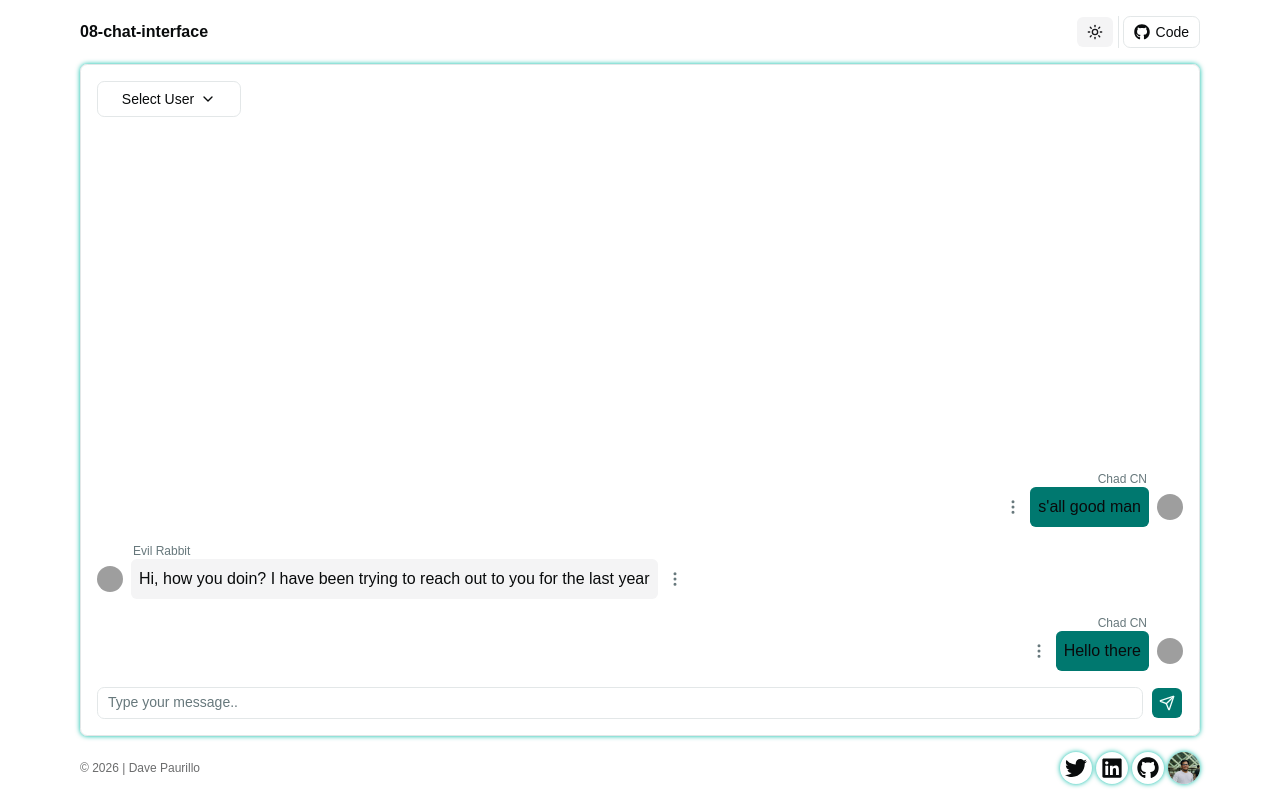
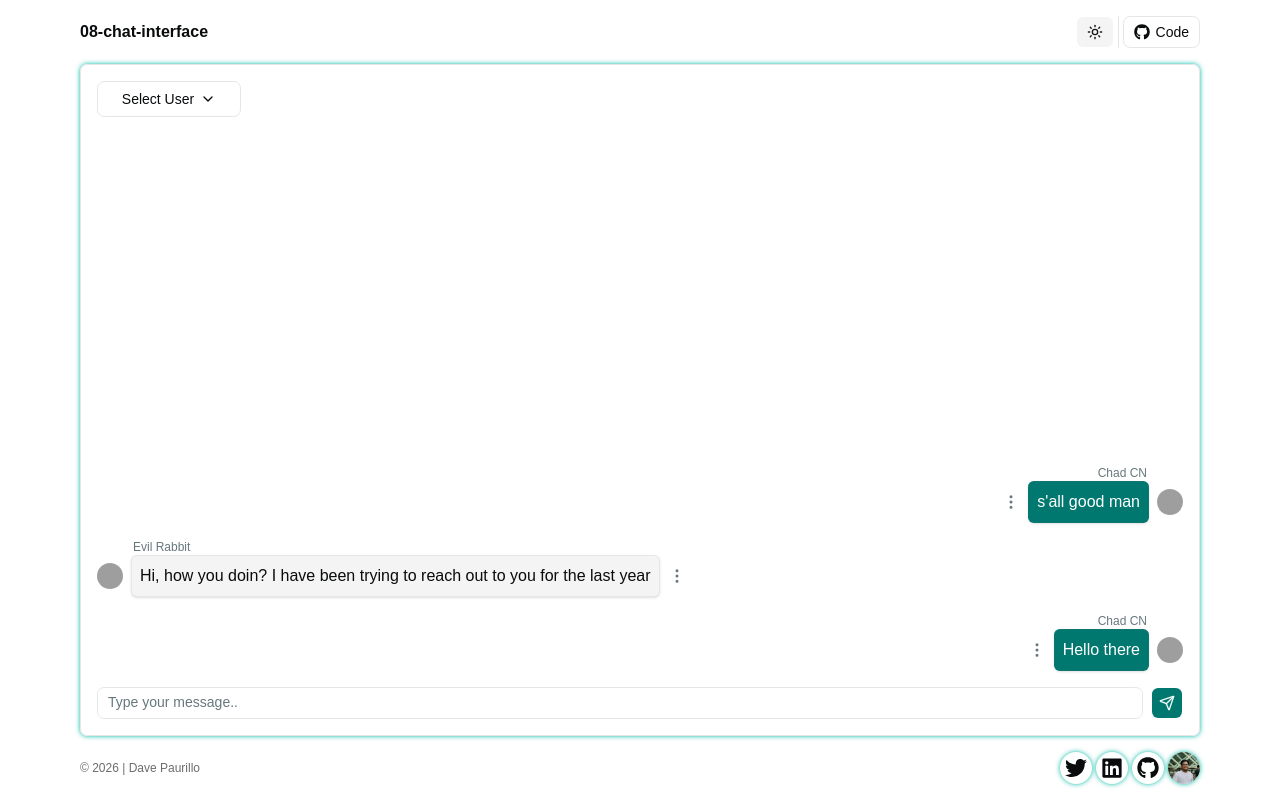
Before and after one commit to davePawww/rws-chat-interface, a React (Vite) app: page / in a window 1280 px wide. Built offline with nearby package versions, Linux system fonts and the light colour scheme; grey boxes are pictures that could not be loaded.

Commit message:
fix: storybook a11y issues

```diff
--- a/src/pages/chat-interface/components/message-list.tsx
+++ b/src/pages/chat-interface/components/message-list.tsx
@@ -79,8 +79,8 @@ function Message({ msg }: MessageProps) {
         <UserAvatar user={msg.user} />
         <p
           className={cn(
-            'bg-secondary max-w-3/5 rounded-md p-2',
-            msg.user.name === 'Chad CN' ? 'bg-primary' : '',
+            'bg-secondary border-muted-foreground/10 max-w-3/5 rounded-md border p-2 shadow-sm',
+            msg.user.name === 'Chad CN' ? 'bg-primary text-white' : '',
           )}
           onMouseEnter={() => setIsHovered(true)}
           onMouseLeave={() => setIsHovered(false)}
--- a/src/pages/chat-interface/components/user-avatar.tsx
+++ b/src/pages/chat-interface/components/user-avatar.tsx
@@ -8,7 +8,7 @@ type UserAvatarProps = {
 export default function UserAvatar({ user }: UserAvatarProps) {
   return (
     <Avatar className="size-6.5">
-      <AvatarImage src={user.avatar} className="grayscale" />
+      <AvatarImage src={user.avatar} alt={user.name} className="grayscale" />
       <AvatarFallback>{user.name?.charAt(0)}</AvatarFallback>
     </Avatar>
   );
```
